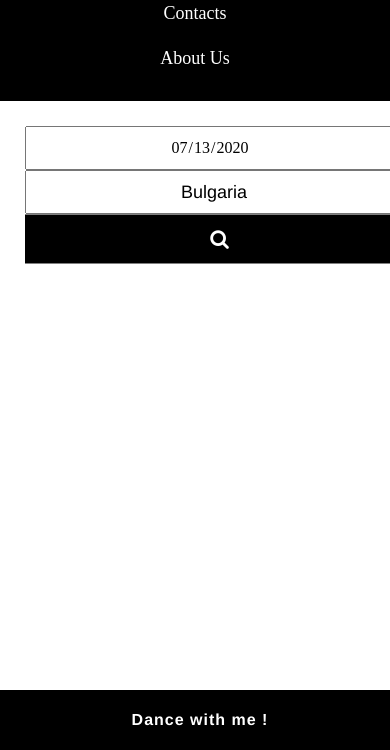
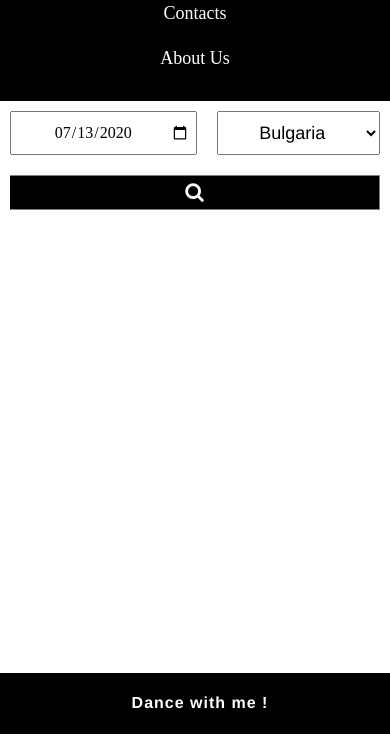
Before and after one commit to mihailkirov/events, a website: page html/index.html in a window 390 px wide. Shown: the part 234-984 px from the top of the page. Drawn offline with nearby package versions, Linux system fonts and the light colour scheme.

Commit message:
Working version

```diff
--- a/css/footer.css
+++ b/css/footer.css
@@ -4,8 +4,8 @@
   background-color: #000000;
   bottom: 0;
   width: 100%;
+  height: 100%;
   position: relative;
-  height: 100%;
   color: black;
   margin-top: auto;
 }
--- a/css/index.css
+++ b/css/index.css
@@ -16,8 +16,8 @@
   display: flex;
   flex-direction: row;
   flex-wrap: wrap;
-  padding: 5px;
-  margin:20px;
+  /*padding: 5px;*/
+  /*margin:20px;*/
   min-height: 5vh;
   max-width: 100vw;
   justify-content: space-between;
@@ -38,19 +38,6 @@
 }
 
 
-/** Content container **/
-
-.flex-content-container {
-  display: flex;
-  justify-content: center;
-  min-height: 48vh;
-  max-width: 100vw;
-  flex-wrap: wrap;
-  padding:10px;
-  overflow: auto;
-  flex-direction: row;
-
-}
 
 #city {
   font-family: "Helvetica", arial, sans-serif;
@@ -82,6 +69,25 @@ input[type="date"]{
 
 }
 
+.input-fields-location-date > #submitSearch, input, #city {
+  flex: 1 1 auto;
+  padding: 5px;
+  margin:10px;
+}
+
+
+/** Content container **/
+.flex-content-container {
+  display: flex;
+  justify-content: center;
+  min-height: 51.3vh;
+  max-width: 100vw;
+  flex-wrap: wrap;
+  padding:10px;
+  overflow: auto;
+  flex-direction: row;
+}
+
 
 .flex-content-container h1 {
   color: #111;
@@ -93,22 +99,17 @@ input[type="date"]{
 
 }
 
-/** CSS for dynamic elements **/
-
-
-.event {
-  flex:1 1 auto;
+.flex-content-container > .event {
+  flex: 1 ;
   margin:5px;
   padding: 5px;
-  border: 1px solid #C0C0C0;
   background: lightgray;
-  max-width: 20%;
-  max-height: 5%;
   -webkit-animation-name: animatebottomevents;
   -webkit-animation-duration: 1s;
   animation-name: animatebottomevents;
   animation-duration: 1s;
   text-align: center;
+
 }
 
 @-webkit-keyframes animatebottomevents {
@@ -242,32 +243,29 @@ input[type="date"]{
 
 @media screen and (max-width: 500px) {
 
-  .input-fields-location-date {
-    width: 100vw;
-    float: none;
-    display: block;
-    text-align: center;
-  }
+  /*.input-fields-location-date {*/
+  /*  width: 100vw;*/
+  /*  text-align: center;*/
+  /*}*/
 
-  #city {
-    width: 100vw;
+  /*#city {*/
+  /*  width: 100vw;*/
 
-  }
-  #submitSearch{
-    width: 100vw;
-    height: 50px;
-  }
+  /*}*/
+  /*#submitSearch{*/
+  /*  width: 100vw;*/
+  /*}*/
 
-  input[type="date"]{
-    width: 100vw;
-  }
+  /*input[type="date"]{*/
+  /*  width: 100vw;*/
+  /*}*/
 
-  .event {
-    float: none;
-    display: block;
-    min-width: 100vw;
-    margin-bottom: 5px;
-  }
+  /*.event {*/
+  /*  float: none;*/
+  /*  display: block;*/
+  /*  min-width: 100vw;*/
+  /*  margin-bottom: 5px;*/
+  /*}*/
 
   .event > button {
     width: 100vw;
@@ -275,11 +273,9 @@ input[type="date"]{
   }
 
   .flex-content-container{
-    float: none;
-    display: block;
     width: 100vw;
-    justify-content: left;
   }
+
   .pop-up-1 > .content-pop-up {
     width: 70vw;
     float: none;
--- a/js/index.js
+++ b/js/index.js
@@ -178,6 +178,8 @@ function apiRequest(location, date) {
     json: true,
     error: function (err, status) {
       alert("something went wrong with the server");
+      let containerContent = document.getElementById("flex-content-container");
+      containerContent.textContent = '';
     }
   }).done(data => uploadContainer(JSON.parse(data)));
 }
```
Also changed, not shown: css/about.css (+3 -5 lines).
